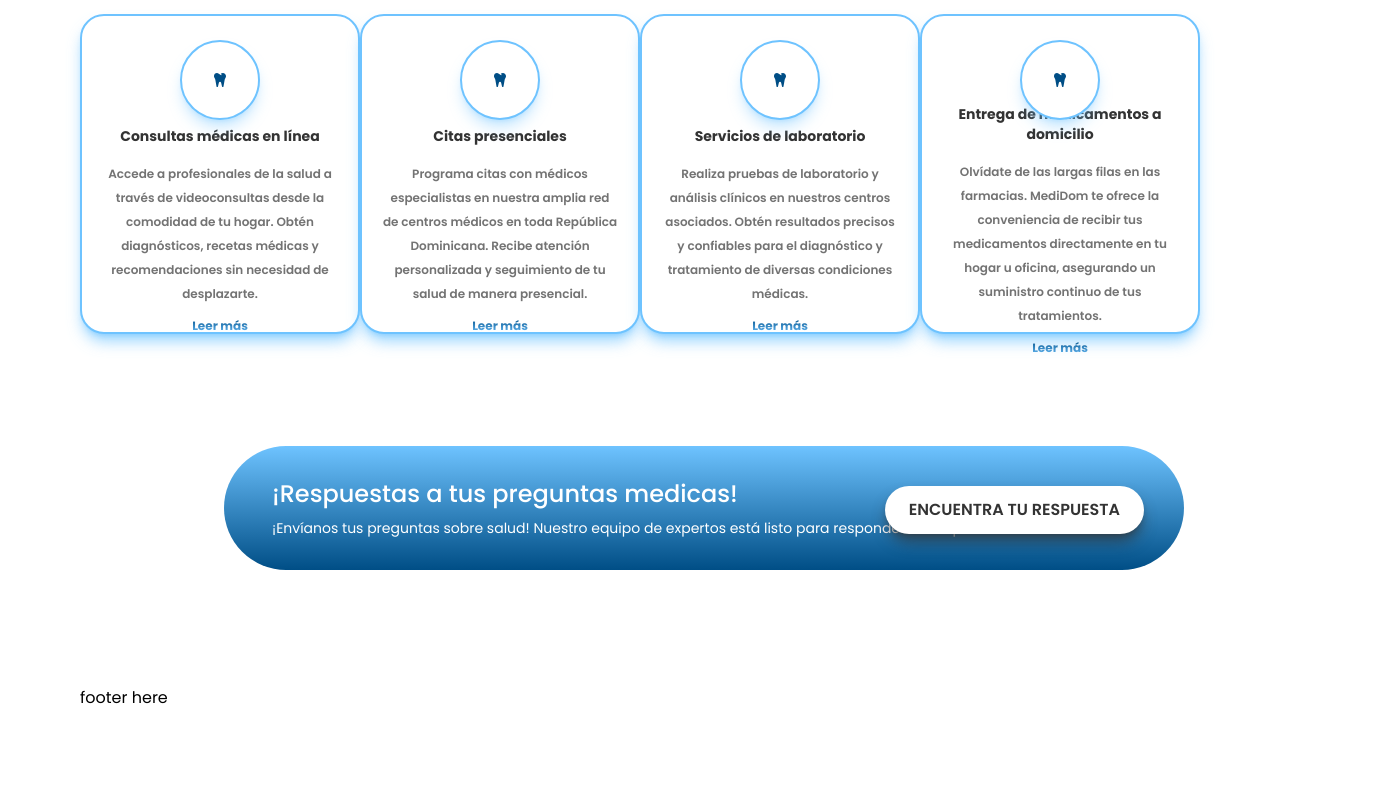
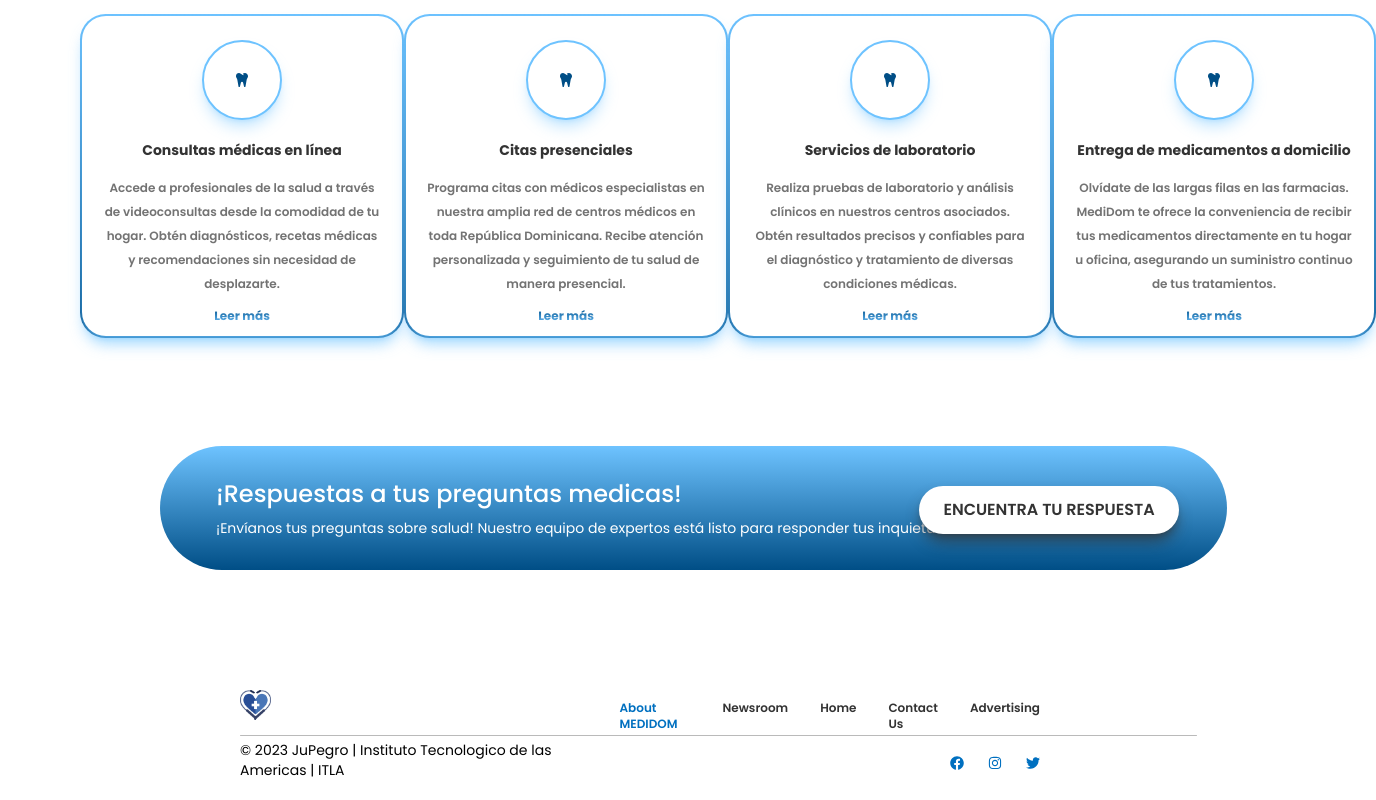
Before and after one commit to JuPegro/Medidom-Web-App, a Next.js app: page / in a window 1280 px wide. Shown: the part 1652-2452 px from the top of the page, 1376 px wide, since content can reach past the window. Before the commit the page ends 2410 px from the top, so only its background shows below. Built offline with nearby package versions, Linux system fonts and the light colour scheme.

Commit message:
Homapage | Footer-Ready

```diff
--- a/app/globals.css
+++ b/app/globals.css
@@ -110,3 +110,33 @@ body {
 .b__gradient {
   background: var(--lgr-services);
 }
+
+/* FOOTER ICONS */
+
+.text__gradient a {
+  color: var(--primary-100);
+  transition: all .3s;
+}
+
+.text__gradient a:hover {
+  transform: translateY(-2px) ;
+}
+
+/* FOOTER LINE */
+
+.line {
+  margin-top: 2px;
+  background: #BABABA;
+  border-radius: 50px;
+  height: 1px;
+  width: 74.8%;
+  position: absolute;
+}
+
+/* SERVICES CARD BORDER LINEAR */
+
+.card__custom {
+  padding: 2px;
+  background: var(--lgr-services);
+  border-radius: 1.6rem;
+}
--- a/components/Footer.tsx
+++ b/components/Footer.tsx
@@ -1,9 +1,34 @@
+import Link from 'next/link'
 import React from 'react'
+import Image from 'next/image';
+import {FaFacebook, FaInstagram, FaTwitter} from 'react-icons/fa'
 
 const Footer = () => {
   return (
-    <div id='help' className='w-full h-full px-20 py-12 mt-64 relative'>
-      <h1>footer here</h1>
+    <div id='help' className='w-full flex content-center justify-between items-center h-full px-60 pt-12 pb-5 mt-64 relative'>
+      <div className='flex flex-col gap-5'>
+        <Link href="/" className='flex content-center items-center'>
+          <Image src='/logo.png' alt='logo' width={30.8} height={30.8} className=''/>
+        </Link>
+        <h6 className='text-sm font-normal'>
+          © 2023 JuPegro | Instituto Tecnologico de las Americas | ITLA
+        </h6>
+      </div>
+      <div className='line'></div>
+      <div className='flex flex-col items-end gap-6'>
+        <div className='flex gap-8'>
+          <Link href='/'><p className='text-xs hover:text-primary-100 text-primary-100 font-semibold'>About MEDIDOM</p></Link>
+          <Link href='/'><p className='text-xs hover:text-primary-100 text-text-100 font-semibold'>Newsroom</p></Link>
+          <Link href='/'><p className='text-xs hover:text-primary-100 text-text-100 font-semibold'>Home</p></Link>
+          <Link href='/'><p className='text-xs hover:text-primary-100 text-text-100 font-semibold'>Contact Us</p></Link>
+          <Link href='/'><p className='text-xs hover:text-primary-100 text-text-100 font-semibold'> Advertising</p></Link>
+        </div>
+        <div className='flex gap-6 text__gradient'>
+          <a target='_blank' className='text__gradient' href="https://www.facebook.com/"><FaFacebook size='14'/></a>
+          <a target='_blank' className='text__gradient' href="https://www.instagram.com/"><FaInstagram size='14'/></a>
+          <a target='_blank' className='text__gradient' href="https://twitter.com/home"><FaTwitter size='14'/></a>
+        </div>
+      </div>
     </div>
   )
 }
--- a/components/Services.tsx
+++ b/components/Services.tsx
@@ -5,9 +5,10 @@ import { faTooth } from '@fortawesome/free-solid-svg-icons'
 const Services = () => {
     return (
         <div id='services' className='flex flex-col w-full h-full px-20 py-12 mt-20 relative'>
-            <h2 className='text__gradient text-5xl font-bold'>Servicios</h2>
+            <h2 className='text__gradient translate-x-14 text-5xl font-bold'>Servicios</h2>
             <div className='flex mt-16 content-center items-center justify-around'>
-                <div className='card__custom relative w-80 h-80 bg-bg-300 border-2 shadow-lg shadow-primary-300/70 border-primary-300 rounded-3xl items-center flex justify-center content-center'>
+                <div className='card__custom'>
+                    <div className='relative w-80 h-80 bg-bg-300 shadow-lg shadow-primary-300/70 border-primary-300 rounded-3xl items-center flex justify-center content-center'>
                         <div className='absolute border-2 border-primary-300 top-6 shadow-lg shadow-primary-300/40 bg-bg-300 rounded-full w-20 h-20 flex justify-center items-center'>
                             <FontAwesomeIcon icon={faTooth} beat className='w-10 text-primary-200'/>
                         </div>
@@ -23,7 +24,9 @@ const Services = () => {
                             </div>
                         </div>
                     </div>
-                <div className='card__custom relative w-80 h-80 bg-bg-300 border-2 shadow-lg shadow-primary-300/70 border-primary-300 rounded-3xl items-center flex justify-center content-center'>
+                </div>
+                <div className='card__custom'>
+                    <div className='relative w-80 h-80 bg-bg-300 shadow-lg shadow-primary-300/70 border-primary-300 rounded-3xl items-center flex justify-center content-center'>
                         <div className='absolute border-2 border-primary-300 top-6 shadow-lg shadow-primary-300/40 bg-bg-300 rounded-full w-20 h-20 flex justify-center items-center'>
                             <FontAwesomeIcon icon={faTooth} beat className='w-10 text-primary-200'/>
                         </div>
@@ -38,7 +41,9 @@ const Services = () => {
                             </div>
                         </div>
                     </div>
-                <div className='card__custom relative w-80 h-80 bg-bg-300 border-2 shadow-lg shadow-primary-300/70 border-primary-300 rounded-3xl items-center flex justify-center content-center'>
+                </div>
+                <div className='card__custom'>
+                    <div className='relative w-80 h-80 bg-bg-300 shadow-lg shadow-primary-300/70 border-primary-300 rounded-3xl items-center flex justify-center content-center'>
                         <div className='absolute border-2 border-primary-300 top-6 shadow-lg shadow-primary-300/40 bg-bg-300 rounded-full w-20 h-20 flex justify-center items-center'>
                             <FontAwesomeIcon icon={faTooth} beat className='w-10 text-primary-200'/>
                         </div>
@@ -53,7 +58,9 @@ const Services = () => {
                             </div>
                         </div>
                     </div>
-                <div className='card__custom relative w-80 h-80 bg-bg-300 border-2 shadow-lg shadow-primary-300/70 border-primary-300 rounded-3xl items-center flex justify-center content-center'>
+                </div>
+                <div className='card__custom'>
+                    <div className='relative w-80 h-80 bg-bg-300 shadow-lg shadow-primary-300/70 border-primary-300 rounded-3xl items-center flex justify-center content-center'>
                         <div className='absolute border-2 border-primary-300 top-6 shadow-lg shadow-primary-300/40 bg-bg-300 rounded-full w-20 h-20 flex justify-center items-center'>
                             <FontAwesomeIcon icon={faTooth} beat className='w-10 text-primary-200'/>
                         </div>
@@ -69,7 +76,8 @@ const Services = () => {
                         </div>
                     </div>
                 </div>
-            <div className='flex b__gradient border-3 border-bg-100 flex-col absolute rounded-full translate-x-36 translate-y-96 py-8 px-12 justify-center content-center items-start mt-40 w-9/12'>
+            </div>
+            <div className='flex b__gradient border-3 border-bg-100 flex-col absolute rounded-full translate-x-20 translate-y-96 py-8 px-14 justify-center content-center items-start mt-40 w-10/12'>
                 <div className='relative w-full flex flex-col content-center'>
                     <h6 className='text-bg-300 font-medium mb-2 text-2xl'>¡Respuestas a tus preguntas medicas!</h6>
                     <p className='text-bg-300 text-sm font-normal'>¡Envíanos tus preguntas sobre salud! Nuestro equipo de expertos está listo para responder tus inquietudes.</p>
```
Lines whose indentation alone changed are shown as unchanged.
